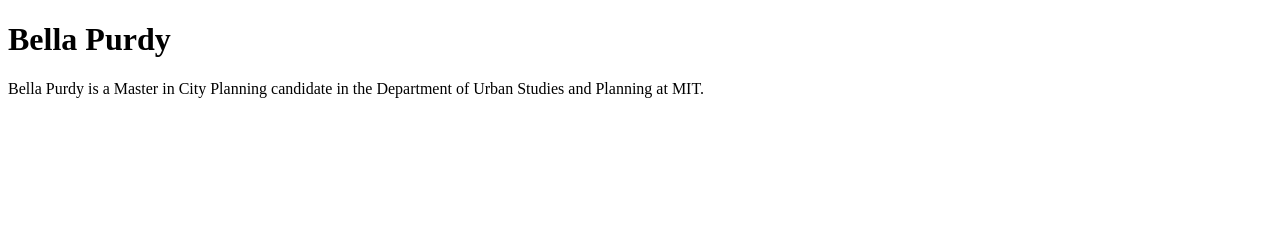
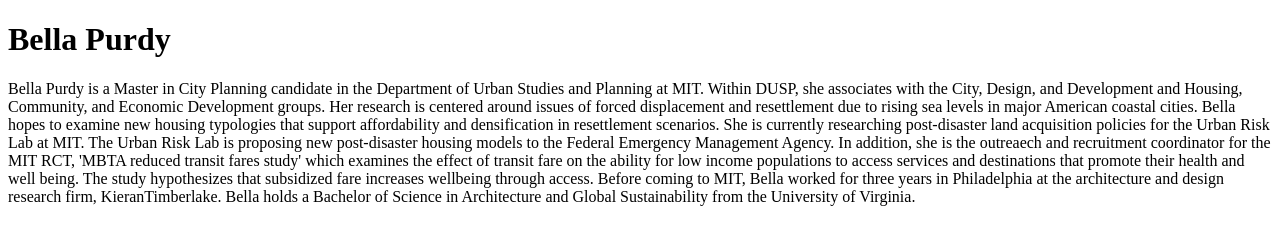
Before and after one commit to bellapurdy/bellapurdy.github.io, a plain HTML site: page index.html in a window 1280 px wide. Drawn offline with Linux system fonts and the light colour scheme.

Commit message:
biography

```diff
--- a/index.html
+++ b/index.html
@@ -7,7 +7,7 @@
 	<!-- metadata identifying how characters are encoded. There are many ways to encode text, but UTF-8 standard in web development. -->
 	<meta charset="utf-8">
 	<!-- Creates a title that is displayed in the browser's title bar, search engine results, etc. but not in the page body -->
-	<title>Hello World</title>
+	<title>Bella Purdy</title>
 <!-- closes the head element-->
 </head>
 <!-- the body element contains content that is displayed in the browser window -->
@@ -15,7 +15,7 @@
 	<!-- create a header -->
 	<h1>Bella Purdy</h1>
 	<!-- create a paragraph -->
-	<p>Bella Purdy is a Master in City Planning candidate in the Department of Urban Studies and Planning at MIT.</p>
+	<p>Bella Purdy is a Master in City Planning candidate in the Department of Urban Studies and Planning at MIT. Within DUSP, she associates with the City, Design, and Development and Housing, Community, and Economic Development groups. Her research is centered around issues of forced displacement and resettlement due to rising sea levels in major American coastal cities. Bella hopes to examine new housing typologies that support affordability and densification in resettlement scenarios. She is currently researching post-disaster land acquisition policies for the Urban Risk Lab at MIT. The Urban Risk Lab is proposing new post-disaster housing models to the Federal Emergency Management Agency. In addition, she is the outreaech and recruitment coordinator for the MIT RCT, 'MBTA reduced transit fares study' which examines the effect of transit fare on the ability for low income populations to access services and destinations that promote their health and well being. The study hypothesizes that subsidized fare increases wellbeing through access. Before coming to MIT, Bella worked for three years in Philadelphia at the architecture and design research firm, KieranTimberlake. Bella holds a Bachelor of Science in Architecture and Global Sustainability from the University of Virginia.</p>
 <!-- end the document body -->
 </body>
 <!-- end the html file  -->
```
